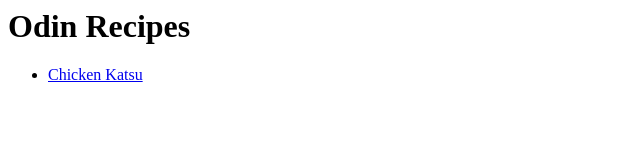
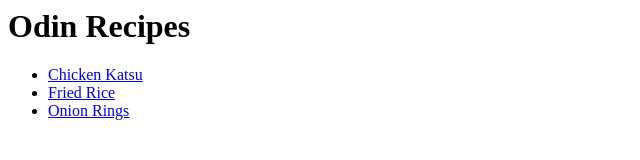
Before and after one commit to Asugee/odin-recipes, a plain HTML site: page Index.html in a window 1280 px wide. Shown: the whole page, without its empty margins (0-640 px from the left). Drawn offline with Linux system fonts and the light colour scheme.

Commit message:
Add new recipes links to main page

```diff
--- a/Index.html
+++ b/Index.html
@@ -8,6 +8,8 @@
 
     <ul>
         <li><a href="/recipes/chicken-katsu.html">Chicken Katsu</a></li>
+        <li><a href="/recipes/fried-rice.html">Fried Rice</a></li>
+        <li><a href="/recipes/onion-rings.html">Onion Rings</a></li>
     </ul>
 </body>
 </html>
```
